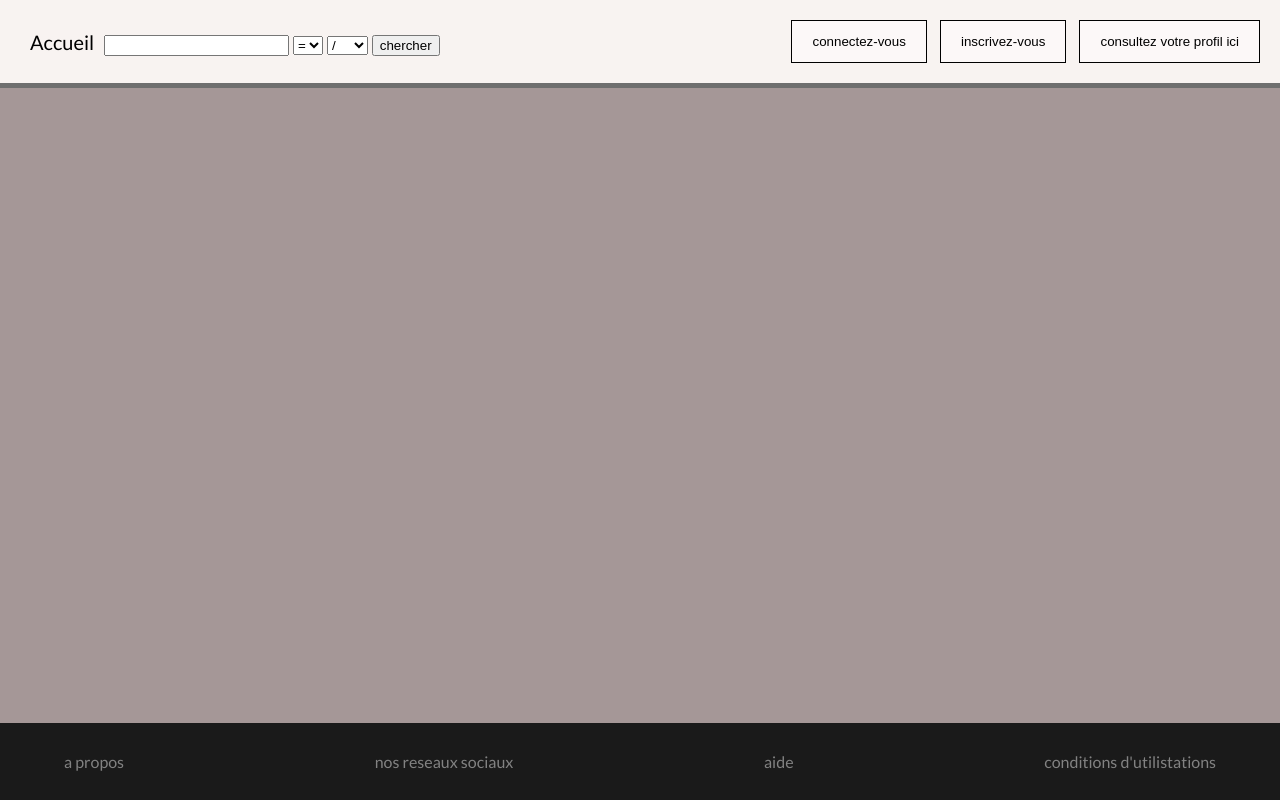
After one commit to wikano1/site-io2, a PHP site: page / in a window 1280 px wide. The commit adds this page. Run offline with PHP 8.4, Linux system fonts and the light colour scheme.

Commit message:
après CSS

```diff
--- a/ajout.php
+++ b/ajout.php
@@ -1,26 +1,20 @@
 <?php
   include_once("connexionmysql.php");
   $conn=connexion();
-  //verifie si l'utilisateur a utilisé le formulaire | non=accèsinterdit.html
   if(isset($_FILES['photo']) AND isset($_POST['nom']) AND isset($_POST['lien']) AND isset($_POST['desc'])) {
     $nom = htmlspecialchars($_POST['nom']);
     $lien = htmlspecialchars($_POST['lien']);
     $desc = htmlspecialchars($_POST['desc']);
     $desc = str_replace("'", "\'", $desc);
-    //verifie que le moteur n'existe pas déjà
     $verif = mysqli_query($conn, "SELECT * FROM contenu WHERE nom='$nom' OR lien='$lien'");
     $row_cnt = mysqli_num_rows($verif);
     if ($row_cnt==0) {
-      //ajoute le moteur dans la bdd
       $req= mysqli_query($conn, "INSERT INTO contenu(nom, note, lien, totalnotes, description) VALUES ('$nom','0','$lien','0','$desc')") or die(mysqli_error($conn));
       $dossier = 'test/';
       $fichier = basename($_POST['nom'].".png");
       $a=$dossier.$fichier;
       $e = move_uploaded_file($_FILES['photo']['tmp_name'], $a);
     }
-  } else {
-    header('Location: accesinterdit.html');
-    exit();
   }
 
   header("Location: moteur.php?".$nom);
--- a/connexionmysql.php
+++ b/connexionmysql.php
@@ -1,7 +1,7 @@
 <?php
   //fonction permettant de se connecter à la base de données
   function connexion() {
-    $conn = mysqli_connect("localhost", "test", "test", "test1");
+    $conn = mysqli_connect("localhost", "root", "", "test1");
     if (!$conn) exit;
     return $conn;
   }
--- a/deconnexion.php
+++ b/deconnexion.php
@@ -3,7 +3,7 @@
   //vérification de si l'utilisateur vient du lien de l'accueil -> oui=session_destroy()+accueil.php , non=accesinterdit.html
   if($_SESSION['val']==1) {
     session_destroy();
-    header('Location: accueil.php');
+    header('Location: index.php');
     exit();
   } else {
     header('Location: accesinterdit.html');
--- a/erreur.html
+++ b/erreur.html
@@ -6,6 +6,6 @@
   </head>
   <body>
     <h1>Erreur : Cette page n'existe pas</h1>
-    <p>retournez à l'accueil</p><a href="accueil.php">ici</a>
+    <p>retournez à l'accueil</p><a href="index.php">ici</a>
   </body>
 </html>
--- /dev/null
+++ b/index.php
@@ -0,0 +1,93 @@
+<?php
+	include("connexionmysql.php");
+	$conn = connexion();
+	session_start();
+?>
+
+<!DOCTYPE html>
+<html lang="fr" dir="ltr">
+
+<head>
+  <meta charset="utf-8">
+  <title>accueil</title>
+  <link href="style.css" rel="stylesheet" type="text/css" />
+</head>
+
+<body>
+    <nav> <!-- barre de navigation-->
+      <div class="onglets">
+        <a href="index.php">Accueil</a>
+        <a>
+        <form action="resultatrecherche.php" method="get">
+    	  <input type="search" name="recherche">
+			  <select name="opérande">
+				<option value="=">=</option>
+				<option value=">=">></option>
+				<option value="<="><</option>
+			  </select>
+			  <select name="note/5">
+				<option value="/">/</option>
+    		<option value="1">1/5</option>
+    		<option value="2">2/5</option>
+    		<option value="3">3/5</option>
+    		<option value="4">4/5</option>
+    		<option value="5">5/5</option>
+    	  </select>
+			  <input type="submit" value="chercher">
+		    </form>
+        </a>
+      </div>
+      <div class="buttons">
+        <?php
+	    	//vérification de si l'utilisateur est un connecté ou non -> oui=deconnexion.php, non=connexion.php
+		    if (isset($_SESSION['nom'])) {
+				$_SESSION['val']=1;
+		    ?>
+		    <button class="deconnexion"><a href="deconnexion.php">deconnectez-vous</a> </button>
+		    <?php } else { ?>
+
+        <button class="login"><a href="connexion.php">connectez-vous</a></button>
+		    <?php } ?>
+		    <button class="login"><a href="inscription1.php">inscrivez-vous</a></button>
+
+		    <button class="login"><a href="profil.php">consultez votre profil ici</a></button>
+        </form>
+      </div>
+    </nav> <!-- fin de la barre de navigation -->
+
+          <br><br>
+
+        <?php
+		    //vérification de si l'utilisateur est un administrateur ou non -> oui=<p>, non=/
+		    if (isset($_SESSION['nom'])) {
+			    $user = $_SESSION['nom'];
+			    $a = mysqli_query($conn, "SELECT personne FROM administrateur WHERE personne='$user'");
+			    $a = mysqli_fetch_array($a);
+	      }
+        if (isset($a['0'])) { ?>
+		      <p>vous etes administrateur, cliquez <a href="pageadmin.php">ici</a> pour accéder à l'espace administrateur</p>
+		    <?php }
+        ?>
+
+
+
+<footer> <!-- le footer en bas de page -->
+  <div class ="colonnes">
+    <div class="colonne">
+      <p>a propos</p>
+    </div>
+    <div class="colonne">
+      <p>nos reseaux sociaux</p>
+    </div>
+    <div class="colonne">
+      <p>aide</p>
+     </div>
+    <div class="colonne">
+      <p>conditions d'utilistations</p>
+    </div>
+  </div>
+</footer> <!-- fin du footer -->
+
+
+</body>
+</html>
--- a/resultatrecherche.php
+++ b/resultatrecherche.php
@@ -1,6 +1,6 @@
 <?php
-  echo "<h1>Resultat de la recherche</h1>";
-  include_once("connexionmysql.php");
+  include("index.php");
+  echo '<div class="moteur"> <h1>Resultat de la recherche :</h1>';
   $conn=connexion();
   $recherche = htmlspecialchars($_GET['recherche']);
   $opérande = $_GET['opérande'];
@@ -27,4 +27,5 @@
     $resultat= $lien.">".$row['1']."</a><br>";
     echo $resultat;
   }
+  echo "</div>"
 ?>
--- /dev/null
+++ b/style.css
@@ -0,0 +1,105 @@
+@import url('https://fonts.googleapis.com/css2?family=Lato&display=swap');
+html {
+  height: 100%;
+}
+
+body{
+  position: relative;
+  font-family: 'Lato', sans-serif;
+  padding: 0;
+  margin: 0;
+  background: rgb(165, 151, 151);
+  min-height: 100%;
+  width: 100%;
+}
+
+nav {
+  display: flex;
+  justify-content: space-between;
+  position:sticky;
+  top:0;
+  right:0;
+  left:0;
+  background-color: #F8F3F1;
+  opacity: 1;
+  padding: 20px 10px;
+  border-bottom:5px solid #6f6f6f;
+}
+
+nav .onglets{
+  display: flex;
+  flex-wrap: wrap;
+  margin-top: 10px;
+  margin-left: 20px;
+}
+
+nav .onglets a{
+  margin-right: 10px;
+  text-decoration: none;
+  color: rgb(0, 0, 0);
+  font-size: 20px;
+}
+
+nav .buttons button {
+  padding: 13px 20px;
+  text-decoration: none;
+  color: white;
+  outline:none;
+  background: rgb(252, 248, 248);
+  border: 1px solid black;
+}
+nav .buttons .login{
+  margin-right: 10px;
+}
+
+nav .buttons a {
+  text-decoration: none;
+  color: black;
+}
+
+footer{
+  background: #1a1a1a;
+  color: #828282;
+  padding: 1% 5%;
+  position: absolute;
+  bottom:0;
+  right:0;
+  left:0;
+}
+
+footer .colonnes {
+  display: flex;
+  flex-wrap: wrap;
+  justify-content: space-between;
+}
+
+.admin {
+  padding: 20px;
+}
+
+.admin h1 {
+  border: 2px solid black;
+  padding: 20px;
+}
+
+.profil {
+  padding-left: 2%;
+  padding-bottom: 2%;
+  margin-left: 2%;
+  margin-right: 70%;
+  background: rgb(246, 241, 241);
+  border: 2px solid rgb(79, 189, 226);
+}
+
+.profil a {
+  color: red;
+}
+
+.moteur {
+  margin-left: 20px;
+  margin-right:50%;
+  padding: 20px;
+  padding-right:20%;
+  border: 2px solid black;
+  background: rgb(225, 222, 222);
+}
--- a/suppression.php
+++ b/suppression.php
@@ -47,4 +47,5 @@
     $req = mysqli_query($conn, "DELETE FROM notes WHERE personne = '$userasuppr'");
     $req2 = mysqli_query($conn, "DELETE FROM utilisateur WHERE nom = '$userasuppr'");
   }
+  header("Location: profil.php");
 ?>
```
Also changed, not shown: accueil.php (+6 -11 lines), connexion.php (+37 -15 lines), inscription1.php (added, +69 -0 lines), moteur.php (+50 -47 lines), note.php (+8 -5 lines), pageadmin.php (+45 -43 lines), profil.php (+14 -17 lines), README.md.
